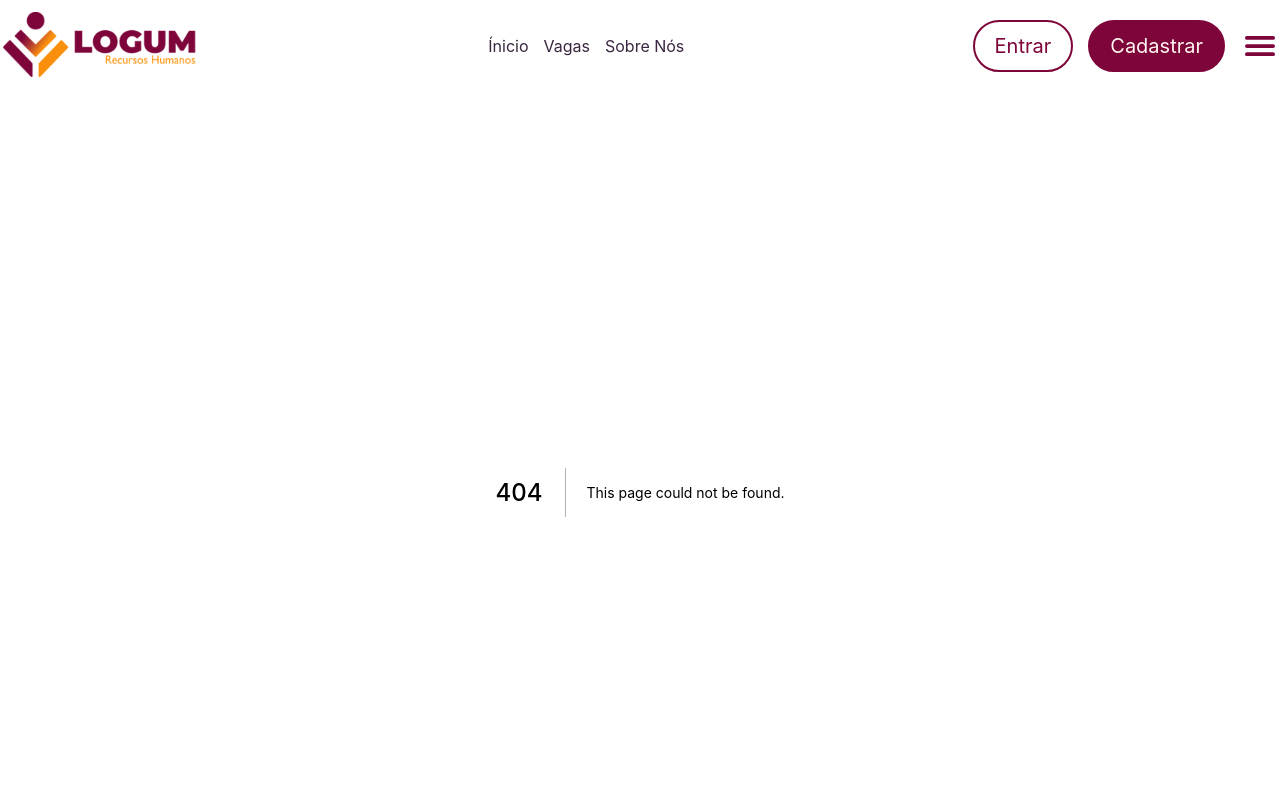
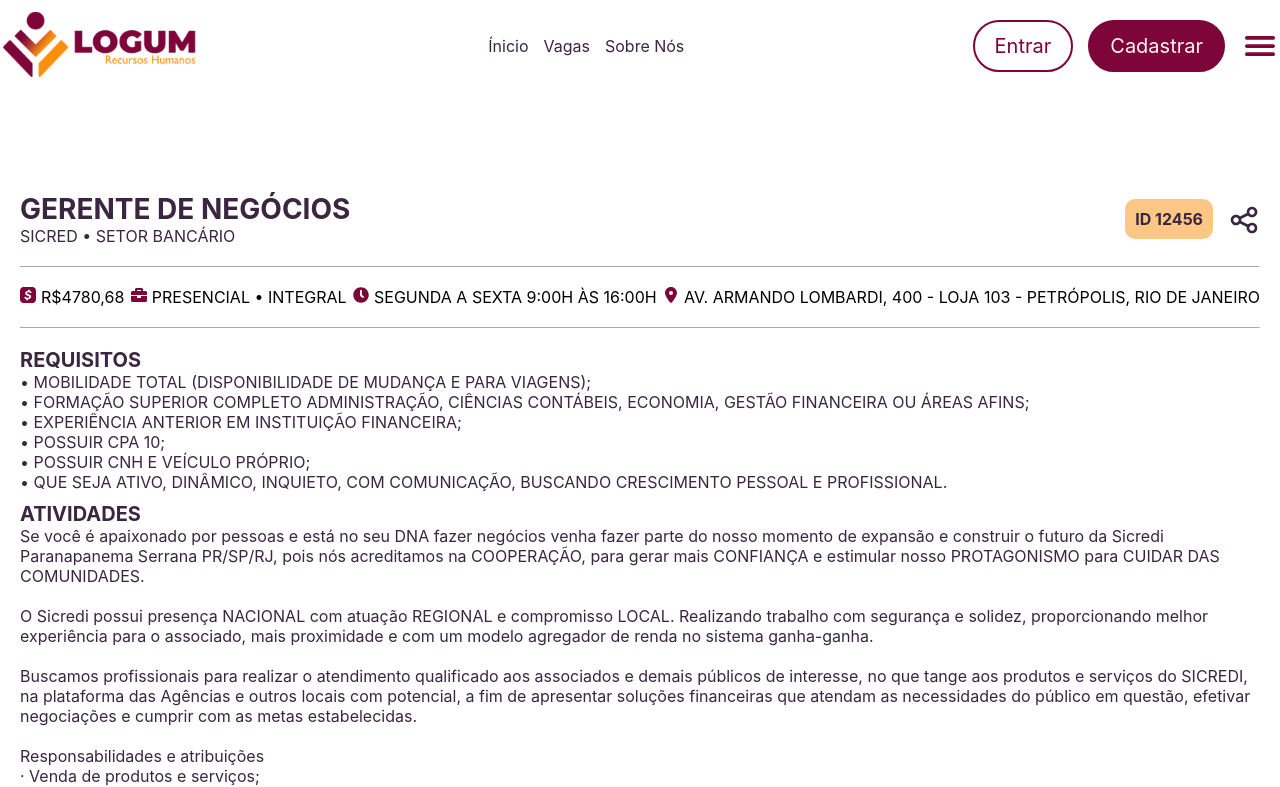
Before and after one commit to MPCGomes/logumrh, a Next.js app in the folder frontend-web/: page /vacancy in a window 1280 px wide. Before the commit this address had no page. Shown: the top 787 px of the page. Built offline with nearby package versions, Linux system fonts and the light colour scheme.

Commit message:
feat: vacancy page

```diff
--- a/frontend-web/app/login/page.tsx
+++ b/frontend-web/app/login/page.tsx
@@ -40,7 +40,7 @@ const page = () => {
               />
             </div>
             <div className={styles.orLine}>
-              <hr />
+              <hr/>
               <p>OU</p>
             </div>
             <p>Não tem uma conta? <Link
--- a/frontend-web/app/page.tsx
+++ b/frontend-web/app/page.tsx
@@ -58,8 +58,8 @@ const Home = () => {
               id={1}
               vacancy={'Nome da Vaga'}
               firm={'Empresa'}
+              salary={1500}
               sector={'Setor'}
-              salary={1500}
               modality={'Modalidade'}
               period={'Período'}
               scale={'Escala'}
@@ -71,8 +71,8 @@ const Home = () => {
               id={2}
               vacancy={'Nome da Vaga'}
               firm={'Empresa'}
+              salary={1500}
               sector={'Setor'}
-              salary={1500}
               modality={'Modalidade'}
               period={'Período'}
               scale={'Escala'}
@@ -84,8 +84,8 @@ const Home = () => {
               id={3}
               vacancy={'Nome da Vaga'}
               firm={'Empresa'}
+              salary={1500}
               sector={'Setor'}
-              salary={1500}
               modality={'Modalidade'}
               period={'Período'}
               scale={'Escala'}
--- a/frontend-web/app/vacancies/page.tsx
+++ b/frontend-web/app/vacancies/page.tsx
@@ -22,11 +22,11 @@ const Vacancies: React.FC = () => {
     id: index + 1,
     vacancy: 'Título',
     firm: 'Empresa',
+    salary: 1500,
     sector: 'Setor',
     modality: 'Modalidade',
     period: 'Período',
     scale: 'Escala',
-    salary: 1500,
     location: 'Rua, Número - Bairro, Cidade - UF',
     requirements: 'Requisitos.',
     activities: 'Atividades.'
--- /dev/null
+++ b/frontend-web/app/vacancy/page.module.scss
@@ -0,0 +1,111 @@
+@use '../../styles/variables' as *;
+
+.hrLine{
+  border-top: 1px solid #A9A9A9;
+  border-bottom: none;
+}
+
+.nameContainer{
+  color: var(--text-color);
+  display: flex;
+  align-items: center;
+  justify-content: space-between;
+  margin-bottom: 20px;
+  flex-wrap: wrap;
+}
+
+.buttons {
+  display: flex;
+  justify-content: end;
+  gap: 15px;
+  margin-top: 20px;
+}
+
+.idGroup {
+  display: flex;
+  align-items: center;
+  gap: 15px;
+
+  p {
+    background-color: #fa8f0d80;
+    padding: 10px;
+    border-radius: 10px;
+    font-weight: bold;
+    font-size: $fs-300;
+  }
+
+  .share {
+    padding-top: 10px;
+    background-color: transparent;
+    font-size: 2rem;
+    border: 0;
+    color: var(--text-color);
+    cursor: pointer;
+  }
+}
+
+.vacancy {
+  text-transform: uppercase;
+
+  .title {
+    font-weight: bold;
+    font-size: $fs-600;
+  }
+
+  .infoGroup {
+    display: flex;
+    gap: 10px;
+    font-size: $fs-300;
+  }
+}
+
+.info {
+  display: flex;
+  margin-top: 20px;
+  margin-bottom: 20px;
+  flex-direction: column;
+  gap: 5px;
+  text-transform: uppercase;
+  font-size: $fs-300;
+
+  @media (min-width: 641px) {
+    flex-wrap: wrap;
+  flex-direction: row;
+  justify-content: space-between;
+
+  }
+
+  p {
+    display: flex;
+    align-items: center;
+    gap: 5px;
+  }
+
+  span {
+    color: var(--primary-color);
+  }
+}
+
+.requirements {
+  margin-top: 20px;
+  text-transform: uppercase;
+  font-size: $fs-300;
+  color: var(--text-color);
+
+  .title {
+    font-weight: bold;
+    font-size: $fs-400;
+  }
+}
+
+.activities {
+  margin-top: 10px;
+  font-size: $fs-300;
+  color: var(--text-color);
+
+  .title {
+    font-size: $fs-400;
+    text-transform: uppercase;
+    font-weight: bold;
+  }
+}
--- /dev/null
+++ b/frontend-web/app/vacancy/page.tsx
@@ -0,0 +1,107 @@
+import React from 'react'
+import styles from './page.module.scss'
+import { HiOutlineShare } from "react-icons/hi";
+import { FaBriefcase, FaClock } from "react-icons/fa";
+import { FaLocationDot } from "react-icons/fa6";
+import { SiCashapp } from "react-icons/si";
+import ButtonPrimary from '@/components/ButtonPrimary/ButtonPrimary';
+
+const page = () => {
+  return (
+    <section className='container paddingSection'>
+      <div className={styles.nameContainer}>
+        <div className={styles.vacancy}>
+          <p className={styles.title}>Gerente de Negócios</p>
+          <p>Sicred • Setor Bancário</p>
+        </div>
+
+        <div className={styles.idGroup}>
+          <p>
+            ID 12456
+          </p>
+          <button className={styles.share}>
+            <HiOutlineShare />
+          </button>
+        </div>
+      </div>
+
+
+      <hr className={styles.hrLine} />
+
+      <div className={styles.info}>
+        <p>
+          <span>
+            <SiCashapp />
+          </span>
+          R$4780,68
+        </p>
+        <p>
+          <span>
+            <FaBriefcase />
+          </span>
+          Presencial • Integral
+        </p>
+        <p>
+          <span>
+            <FaClock />
+          </span>
+          Segunda a sexta 9:00h às 16:00h
+        </p>
+        <p>
+          <span>
+            <FaLocationDot />
+          </span>
+          Av. Armando Lombardi, 400 - Loja 103 - Petrópolis, Rio de Janeiro
+        </p>
+      </div>
+
+      <hr className={styles.hrLine} />
+
+      <div className={styles.requirements}>
+        <p className={styles.title}>
+          Requisitos
+        </p>
+        <p>• Mobilidade TOTAL (disponibilidade de mudança e para viagens);<br />
+
+          • Formação Superior Completo Administração, Ciências Contábeis, Economia, Gestão Financeira ou áreas afins;<br />
+
+          • Experiência anterior em instituição financeira;<br />
+
+          • Possuir CPA 10;<br />
+
+          • Possuir CNH e veículo próprio;<br />
+
+          • Que seja ativo, dinâmico, inquieto, com comunicação, buscando crescimento pessoal e profissional.</p>
+      </div>
+
+      <div className={styles.activities}>
+        <p className={styles.title}>
+          Atividades
+        </p>
+        <p>
+          Se você é apaixonado por pessoas e está no seu DNA fazer negócios venha fazer parte do nosso momento de expansão e construir o futuro da Sicredi Paranapanema Serrana PR/SP/RJ, pois nós acreditamos na COOPERAÇÃO, para gerar mais CONFIANÇA e estimular nosso PROTAGONISMO para CUIDAR DAS COMUNIDADES.
+          <br />
+          <br />
+          O Sicredi possui presença NACIONAL com atuação REGIONAL e compromisso LOCAL. Realizando trabalho com segurança e solidez, proporcionando melhor experiência para o associado, mais proximidade e com um modelo agregador de renda no sistema ganha-ganha.
+          <br />
+          <br />
+          Buscamos profissionais para realizar o atendimento qualificado aos associados e demais públicos de interesse, no que tange aos produtos e serviços do SICREDI, na plataforma das Agências e outros locais com potencial, a fim de apresentar soluções financeiras que atendam as necessidades do público em questão, efetivar negociações e cumprir com as metas estabelecidas.
+          <br />
+          <br />
+          Responsabilidades e atribuições
+          <br />
+          · Venda de produtos e serviços;<br />
+          · Visitas para geração de negócios;<br />
+          · Gestão de carteira de associados;<br />
+          · Análise estratégica para ações comerciais;<br />
+          · Prospecção.
+        </p>
+      </div>
+      <div className={styles.buttons}>
+        <ButtonPrimary text='APLICAR' />
+      </div>
+    </section>
+  )
+}
+
+export default page
```
Also changed, not shown: frontend-web/app/login/page.module.scss (+6 -1 lines), frontend-web/components/VacancyCard/VacancyCard.tsx (+7 -7 lines), 1 other file (tests, documents, lock files or other folders).
